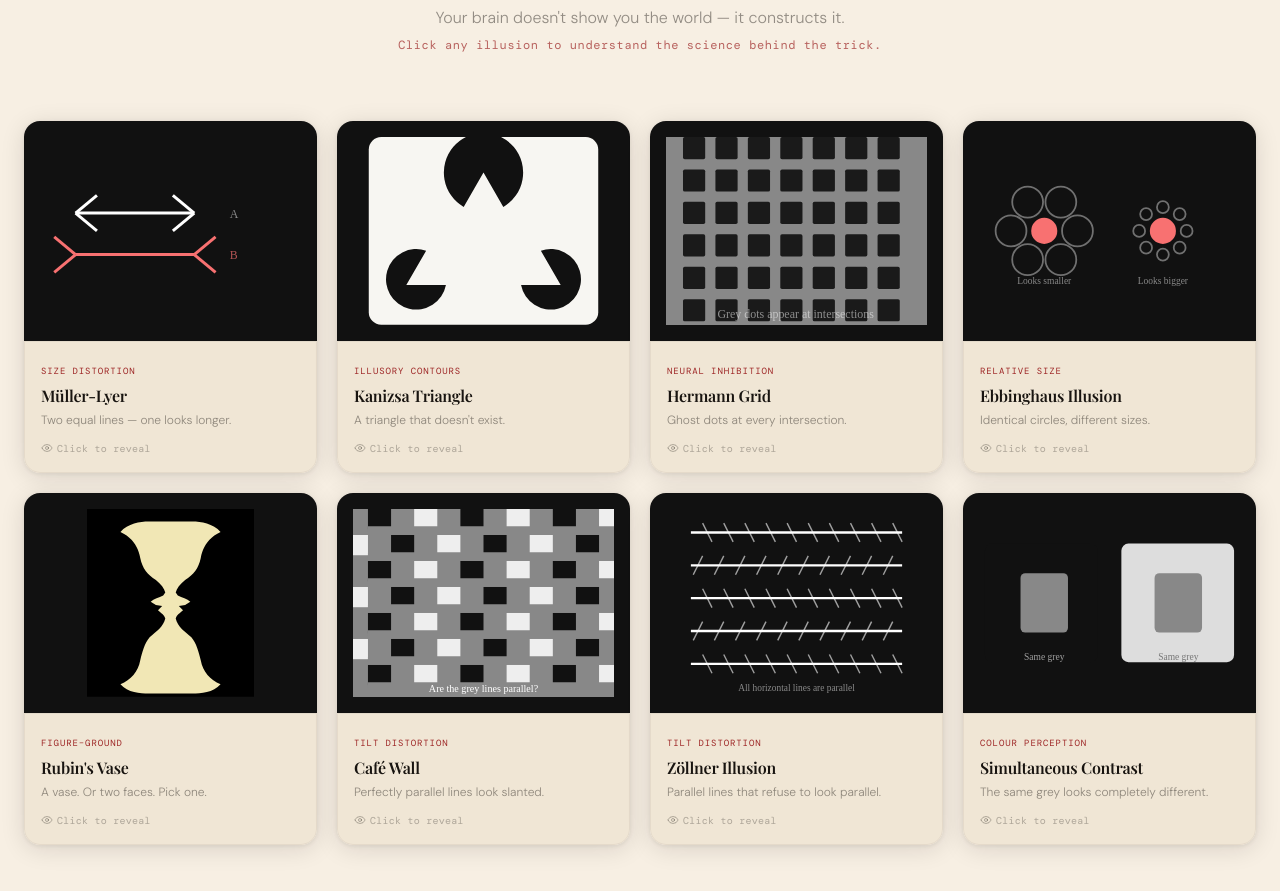
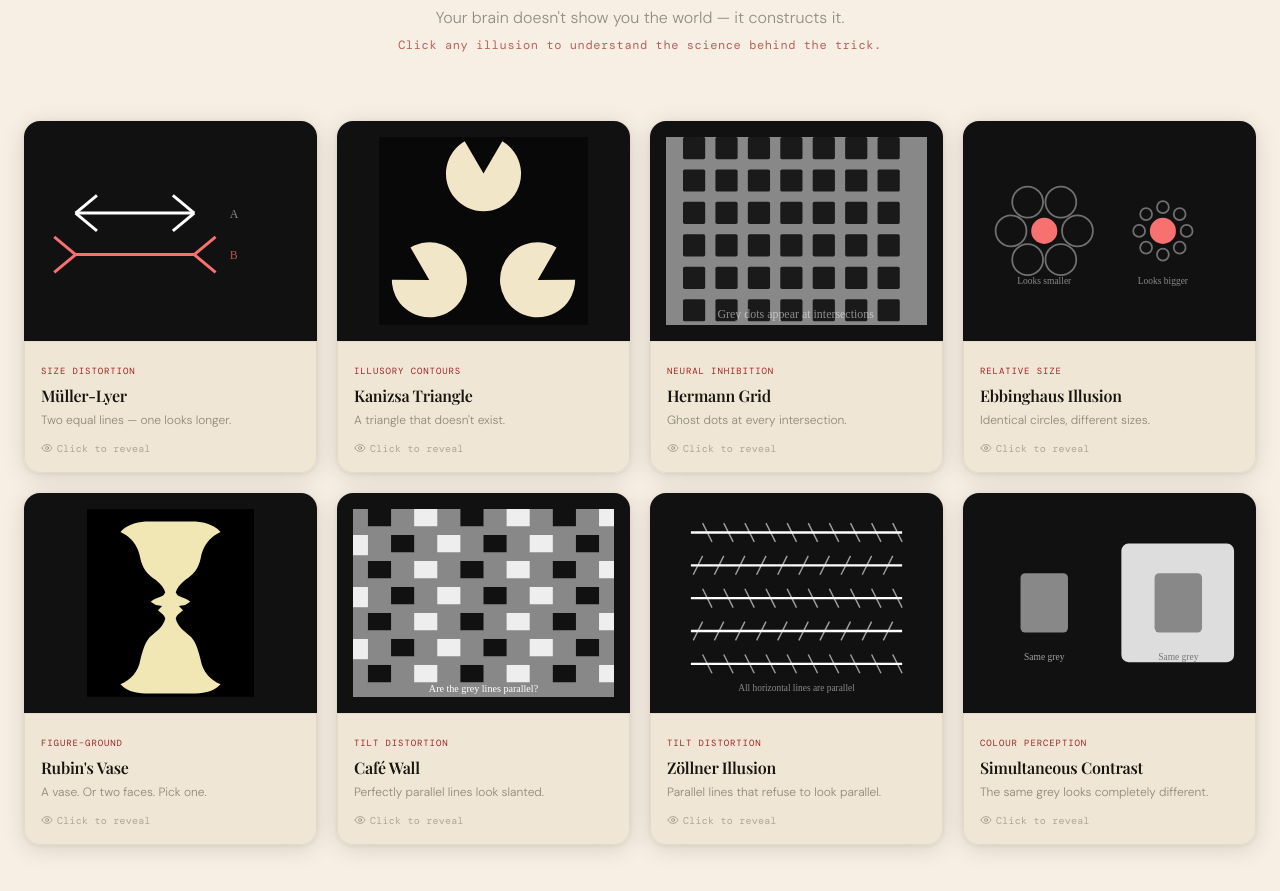
Before and after one commit to psynapsedpsd/psynapse-website, a React (Vite) app: page / in a window 1280 px wide. Shown: the part 8860-9751 px from the top of the page. Built offline with nearby package versions, Linux system fonts and the light colour scheme; a web font is replaced by a local one.

Commit message:
Fix Rubin vase and Kanizsa triangle illusions

```diff
--- a/src/components/OpticalIllusions.tsx
+++ b/src/components/OpticalIllusions.tsx
@@ -37,45 +37,45 @@ function MullerLyer() {
 
 
 
+
 function KanizsaTriangle() {
+  const cream = "#f1e7c8";
+
   return (
     <svg
-      viewBox="0 0 220 180"
+      viewBox="0 0 200 180"
       className="w-full h-full"
       xmlns="http://www.w3.org/2000/svg"
       role="img"
       aria-label="Kanizsa triangle optical illusion"
     >
-      {/* Soft cream background */}
-      <rect
-        width="220"
-        height="180"
-        rx="12"
-        fill="#f7f6f2"
+      {/* Pure black background */}
+      <rect width="200" height="180" fill="#080808" />
+
+      {/* Top circle: opening points down */}
+      <path
+        d="M 100 35 L 82 66 A 36 36 0 1 1 118 66 Z"
+        fill={cream}
+        transform="rotate(180 100 35)"
       />
 
-      {/* Top Pac-Man: opening faces downward */}
+      {/* Bottom-left circle: opening points upper-right */}
       <path
-        d="M 110 34 L 91 67 A 38 38 0 1 1 129 67 Z"
-        fill="#111111"
+        d="M 48 137 L 84 137 A 36 36 0 1 1 66 106 Z"
+        fill={cream}
+        transform="rotate(-120 48 137)"
       />
 
-      {/* Bottom-left Pac-Man: opening faces upper-right */}
+      {/* Bottom-right circle: opening points upper-left */}
       <path
-        d="M 36 142 L 74 142 A 29 29 0 1 1 55 109 Z"
-        fill="#111111"
+        d="M 152 137 L 116 137 A 36 36 0 1 0 134 106 Z"
+        fill={cream}
+        transform="rotate(120 152 137)"
       />
-
-      {/* Bottom-right Pac-Man: opening faces upper-left */}
-      <path
-        d="M 184 142 L 146 142 A 29 29 0 1 0 165 109 Z"
-        fill="#111111"
-      />
-
-      {/* The perceived triangle remains unfilled and undrawn */}
     </svg>
   );
 }
+
 
 
 
```
